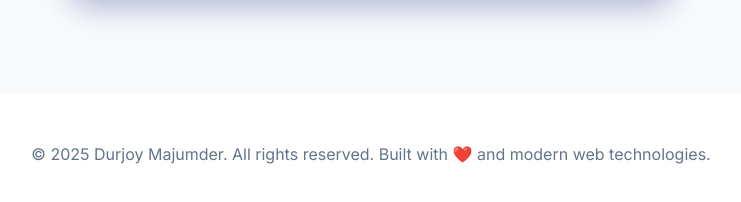
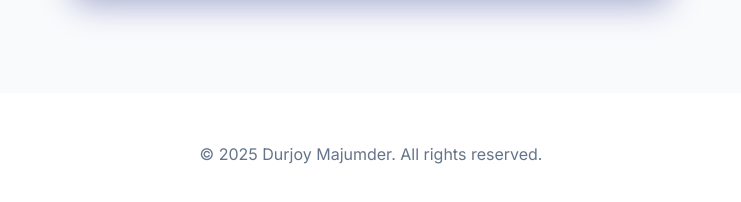
Before and after one commit to Code-with-Durjoy/Portfolio, a plain HTML site: page index.html in a window 1280 px wide. Shown: the part 6041-6243 px from the top of the page, without its empty margins (269-1010 px from the left). Drawn offline with Linux system fonts and the light colour scheme.

Commit message:
Update index.html

```diff
--- a/index.html
+++ b/index.html
@@ -818,7 +818,7 @@
 
     <!-- Footer -->
     <footer class="footer">
-        <p>&copy; 2025 Durjoy Majumder. All rights reserved. Built with ❤️ and modern web technologies.</p>
+        <p>&copy; 2025 Durjoy Majumder. All rights reserved.</p>
     </footer>
 
     <script>
```
